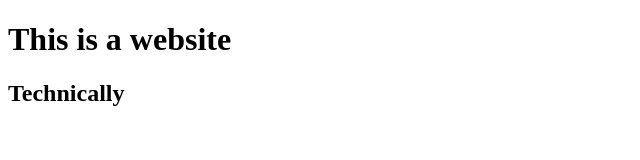
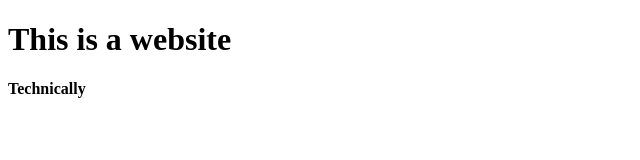
Before and after one commit to Surly-Wombat/surly-wombat.github.io, a plain HTML site: page index.html in a window 1280 px wide. Shown: the whole page, without its empty margins (0-640 px from the left). Drawn offline with Linux system fonts and the light colour scheme.

Commit message:
Update index.html

```diff
--- a/index.html
+++ b/index.html
@@ -4,6 +4,6 @@
   </head>
   <body>
     <h1>This is a website</h1>
-    <h2>Technically</h2>
+    <h4>Technically</h4>
   </body>
 </html>
```
